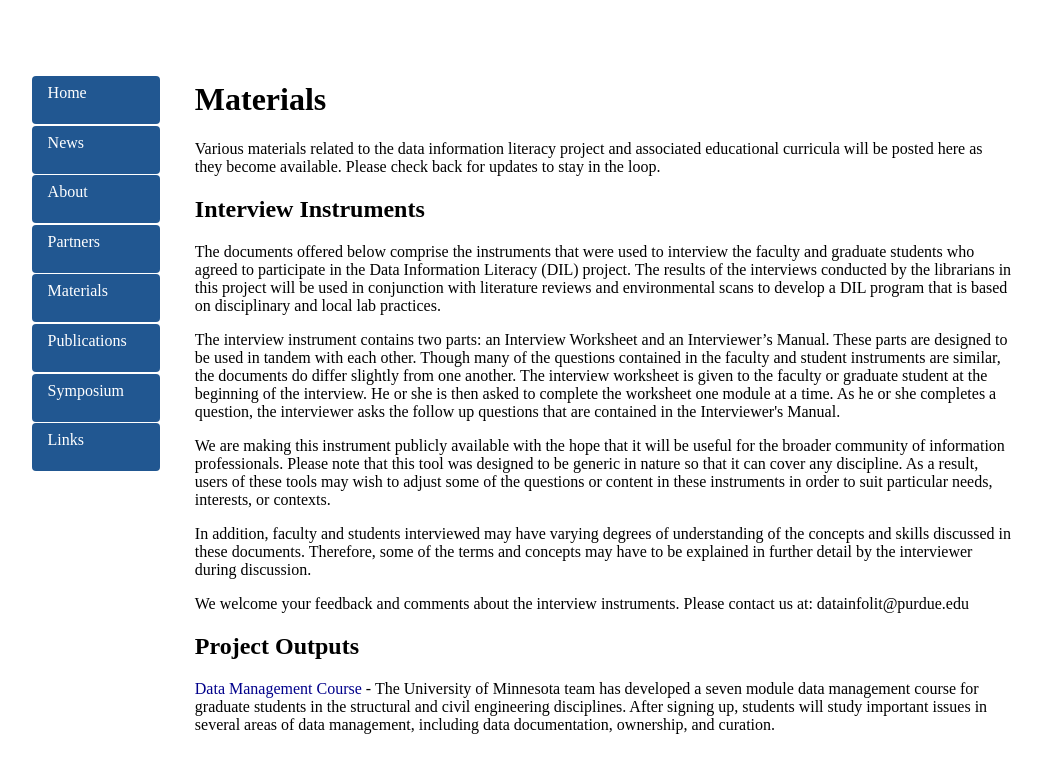
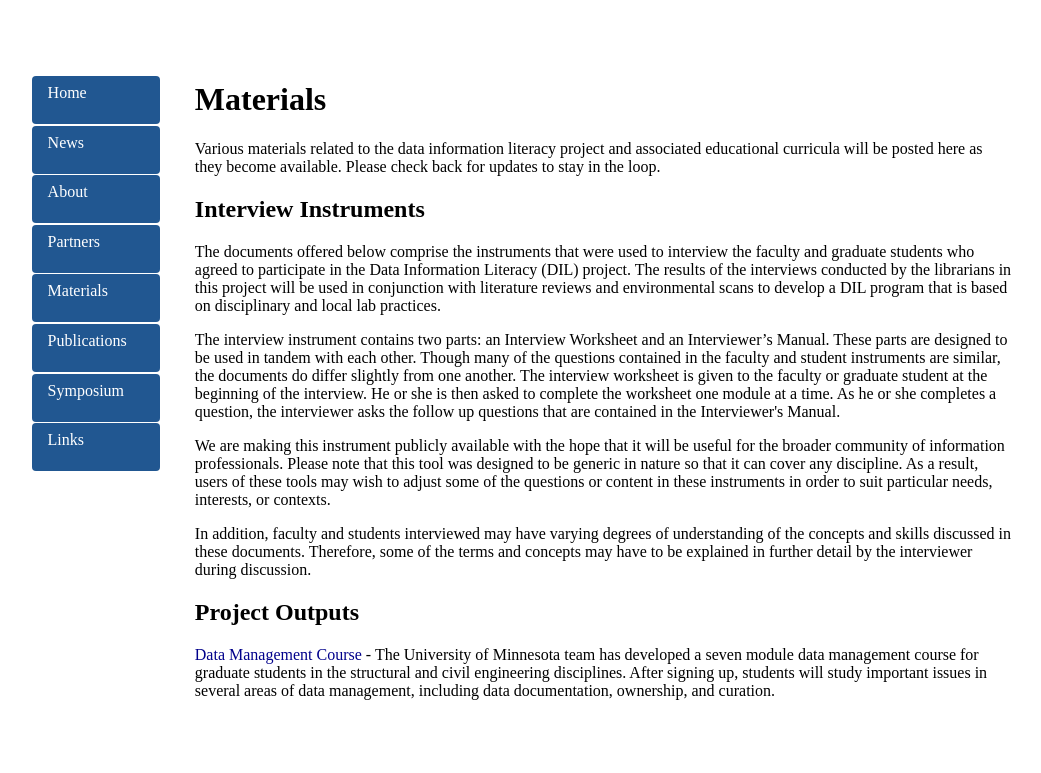
Before and after one commit to datainfolit/datainfolit, a Jekyll site: the page built from materials/index.html, in a window 1280 px wide. Shown: the top 773 px of the page, without its empty margins (138-1179 px from the left). Built offline with Jekyll 4.4.1, drawn with Linux system fonts in a browser that asks for light colours.

Commit message:
Update index.html

```diff
--- a/materials/index.html
+++ b/materials/index.html
@@ -11,7 +11,6 @@ title: Data Information Literacy
 <p>The interview instrument contains two parts: an Interview Worksheet and an Interviewer’s Manual.  These parts are designed to be used in tandem with each other.  Though many of the questions contained in the faculty and student instruments are similar, the documents do differ slightly from one another.  The interview worksheet is given to the faculty or graduate student at the beginning of the interview.  He or she is then asked to complete the worksheet one module at a time.  As he or she completes a question, the interviewer asks the follow up questions that are contained in the Interviewer's Manual.</p>
 <p>We are making this instrument publicly available with the hope that it will be useful for the broader community of information professionals.  Please note that this tool was designed to be generic in nature so that it can cover any discipline. As a result, users of these tools may wish to adjust some of the questions or content in these instruments in order to suit particular needs, interests, or contexts.</p>
 <p>In addition, faculty and students interviewed may have varying degrees of understanding of the concepts and skills discussed in these documents.  Therefore, some of the terms and concepts may have to be explained in further detail by the interviewer during discussion.</p>
-<p>We welcome your feedback and comments about the interview instruments.  Please contact us at: datainfolit@purdue.edu </p>
 <h2>Project Outputs</h2>
 <p><a href="https://sites.google.com/a/umn.edu/data-management-course_structures/home-1" target="_blank">Data Management Course</a> - The University of Minnesota team has developed a seven module data management course for graduate students in the structural and civil engineering disciplines. After signing up, students will study important issues in several areas of data management, including data documentation, ownership, and curation.</p>
 </div>
```
